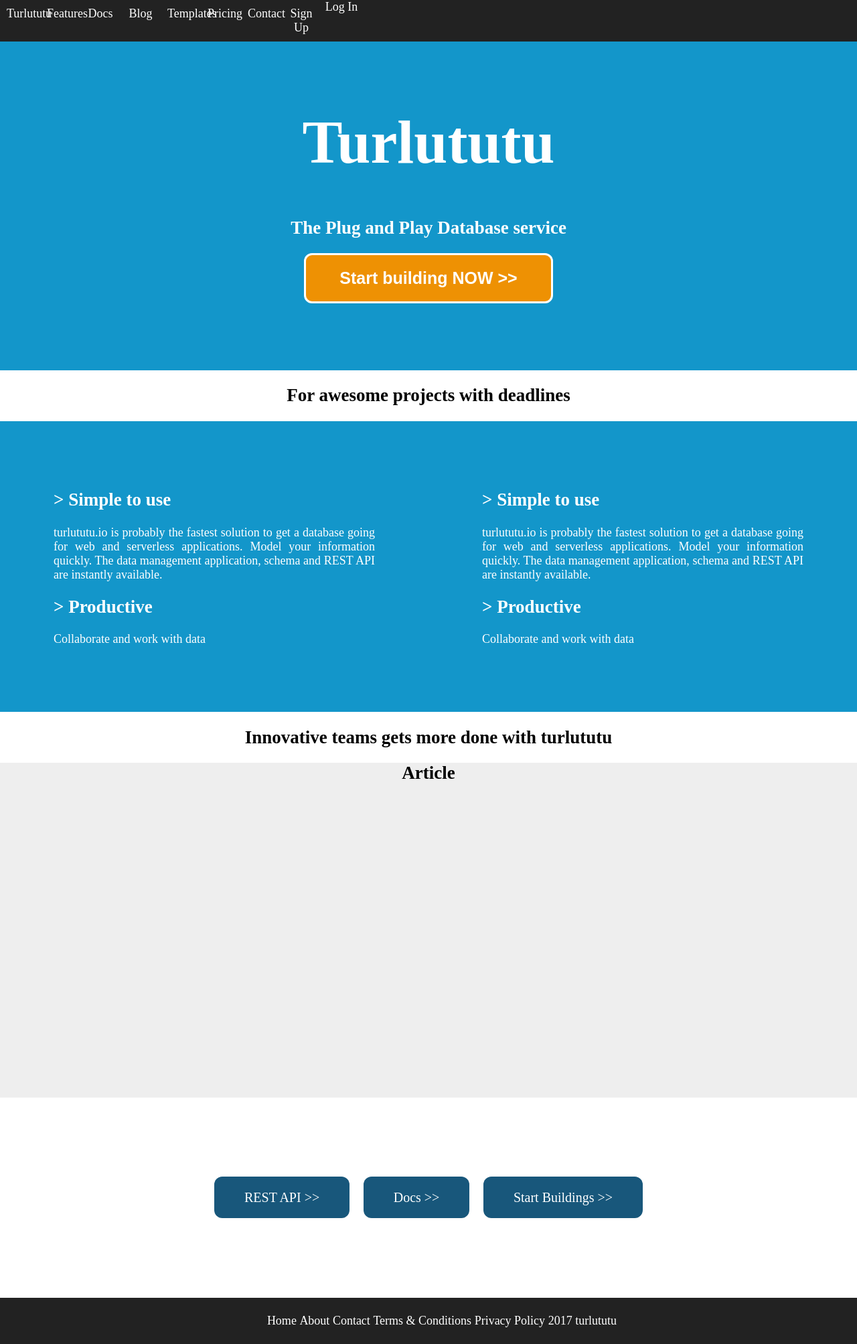
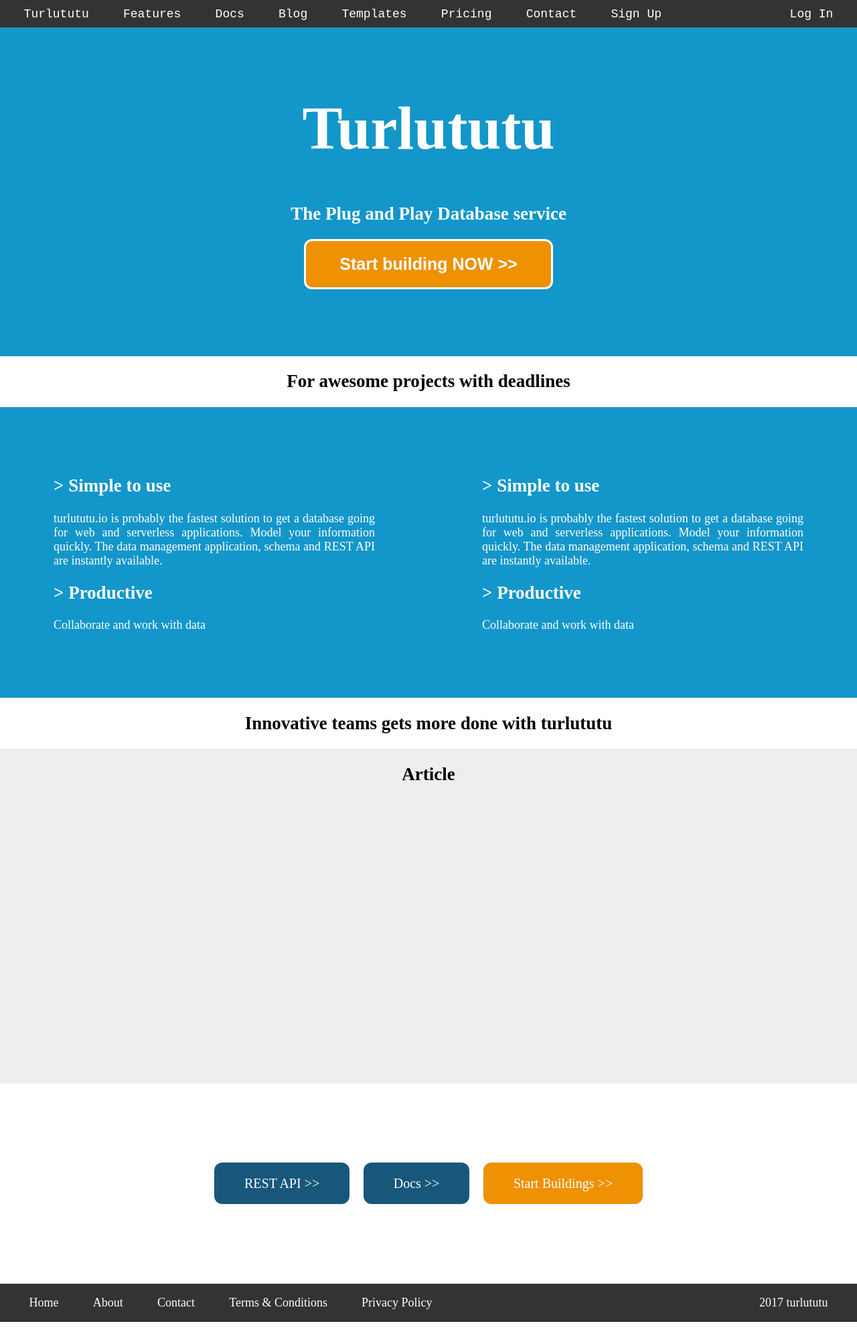
Before and after one commit to MassimoTascone/turlututu-copie, a plain HTML site: page index.html in a window 1280 px wide. Shown: the whole page at 67% size. After the commit the page ends 1974 px from the top, so only its background shows below. Drawn offline with Linux system fonts and the light colour scheme.

Commit message:
nav bar and footer done + ordering css and html

```diff
--- a/index.html
+++ b/index.html
@@ -6,19 +6,40 @@
 	<link rel="stylesheet" href="style.css">
 </head>
 
+<!---------------- Nav Bar ----------------------->
+
 <nav>
-	<ul class="navbar">
+	<ul class="navLeft">
+
 			<li><a href="">Turlututu</a></li>
+
 			<li><a href="">Features</a></li>
+
 			<li><a href="">Docs</a></li>
+
 			<li><a href="">Blog</a></li>
+
 			<li><a href="">Templates</a></li>
+
 			<li><a href="">Pricing</a></li>
+
 			<li><a href="">Contact</a></li>
+
 			<li><a href="">Sign Up</a></li>
-		<li class="login">Log In</li>
 	</ul>
+
+		<ul class="navRight">
+
+			<li class="login"><a href="">Log In</a></li>
+
+		</ul>
+
 </nav>
+
+<!---------------- Nav Bar ----------------------->
+
+
+<!---------------- Header ----------------------->
 
 <header>
 
@@ -34,9 +55,22 @@
 </header>
 
 
+<!---------------- Header ----------------------->
+
+
+
+<!---------------- Section 1 ---------------------->
+
 <section class="sectionfirst">
 	<h2>For awesome projects with deadlines</h2>
 </section>
+
+<!---------------- Section 1 ---------------------->
+
+
+
+<!---------------- Main---------------------->
+
 
 <main class="maingrid">
 	<span class="wrapleft">
@@ -57,9 +91,22 @@
 
 </main>
 
+
+<!---------------- Main---------------------->
+
+
+<!---------------- Section 2 ---------------------->
+
+
 <section class="sectionsecond">
+
 	<h2>Innovative teams gets more done with turlututu</h2>
-</aside>
+
+</section>
+
+
+
+<!---------------- Section 2 ---------------------->
 
 <article>
 
@@ -67,24 +114,52 @@
 
 </article>
 
+
+<!---------------- Section 3 ---------------------->
+
+
 <section class="sectionthird">
+
 	<ul class="third">
 		<li class="smallbuttons">REST API >></li>
 		<li class="smallbuttons">Docs >></li>
-		<li class="smallbuttons">Start Buildings >></li>
+		<li class="smallbuttons right">Start Buildings >></li>
 	</ul>
+
 </section>
 
+
+<!---------------- Section 3 ---------------------->
+
+
+<!--------------- Footer-------------------->
+
+
 <footer>
-	<ul>
-		<li>Home</li>
-		<li>About</li>
-		<li>Contact</li>
-		<li>Terms & Conditions</li>
-		<li>Privacy Policy</li>
-		<li>2017 turlututu</li>
+
+	<ul class="footerLeft">
+
+		<li><a href="">Home</a></li>
+
+		<li><a href="">About</a></li>
+
+		<li><a href="">Contact</a></li>
+
+		<li><a href="">Terms & Conditions</a></li>
+
+		<li><a href="">Privacy Policy</a></li>
+
 	</ul>
+
+	<ul class="footerRight">
+
+		<li><a href="">2017 turlututu</a></li>
+
+	</ul>
+
 </footer>
+
+<!--------------- Footer-------------------->
 
 <body>
 
--- a/style.css
+++ b/style.css
@@ -13,8 +13,7 @@ body {
 /* =========== grid placements ====== */
 nav {
 	grid-area: 1 / 1 / 2 / 3;
-	color: white;
-	background-color:	#222222;
+
 }
 
 header {
@@ -69,9 +68,6 @@ nav header .sectionfirst main article .sectionthird footer {
 	text-align: center;
 }
 
-li {
-	display: inline;
-}
 
 .third {
 	padding:120px;
@@ -79,6 +75,57 @@ li {
 
 
 /* =========== grid placements ====== */
+
+
+/* ====== NavBar ====== */
+nav {
+	display: grid;
+	grid-template-columns: 80% 20%;
+}
+
+.navLeft {
+	grid-column: 1;
+}
+
+.navRight {
+	display: flex;
+	grid-column: 2;
+	justify-content: flex-end;
+
+}
+
+nav li {
+	list-style-type: none;
+	margin: 0 1vw;
+	font-size: 18px;
+
+
+}
+
+nav a {
+	text-decoration: none;
+	color: white;
+	font-family: monospace;
+	padding: 1vw;
+
+}
+nav {
+	color: white;
+	background-color:#343332;
+	padding: 10px;
+}
+
+nav ul {
+	margin: 0;
+	padding: 0;
+	display:flex;
+
+}
+nav a:hover {
+	background-color: #1C1B1A;
+}
+
+/* ====== NavBar ====== */
 
 
 /* =========== header  ====== */
@@ -110,6 +157,7 @@ button {
 	color: white;
 	border-radius: 12px;
 	margin: 8px;
+	display: inline;
 }
 
 /*============ main =============*/
@@ -120,31 +168,8 @@ button {
 	text-align: right;
 }
 
-.navbar {
-	list-style-type: none;
-	margin: 0;
-	padding: 0;
-}
-
-.navbar li {
-	width: 60px;
-	color: white;
-	text-align: center;
-	float: left;
-	display: block;
-}
-.navbar li a {
-	display: block;
-	color: white;
-	text-align: center;
-	padding: 10px;
-	text-decoration: none;
-}
 
 
-.login {
-	float: right;
-}
 
 .maingrid {
 	display: grid;
@@ -162,3 +187,55 @@ button {
 	padding: 80px;
 	text-align: justify;
 }
+
+.right {
+	background-color:#EE9103;
+}
+
+/*============ main =============*/
+
+
+/*============ Footer ============*/
+
+footer a {
+	text-decoration: none;
+	color: white;
+	padding: 1vw;
+
+}
+footer {
+	color: white;
+	background-color:#343332;
+	padding: 18px;
+}
+
+footer ul {
+	margin: 0;
+	padding: 0;
+	display:flex;
+
+}
+footer a:hover {
+	background-color: #1C1B1A;
+}
+footer li {
+	list-style-type: none;
+	margin: 0 1vw;
+	font-size: 18px;
+}
+
+footer {
+	display: grid;
+	grid-template-columns: 80% 20%;
+}
+
+.footerLeft {
+	grid-column: 1;
+}
+
+.footerRight {
+	display: flex;
+	grid-column: 2;
+	justify-content: flex-end;
+
+/*============ Footer ============*/
```
Lines whose indentation alone changed are shown as unchanged.
